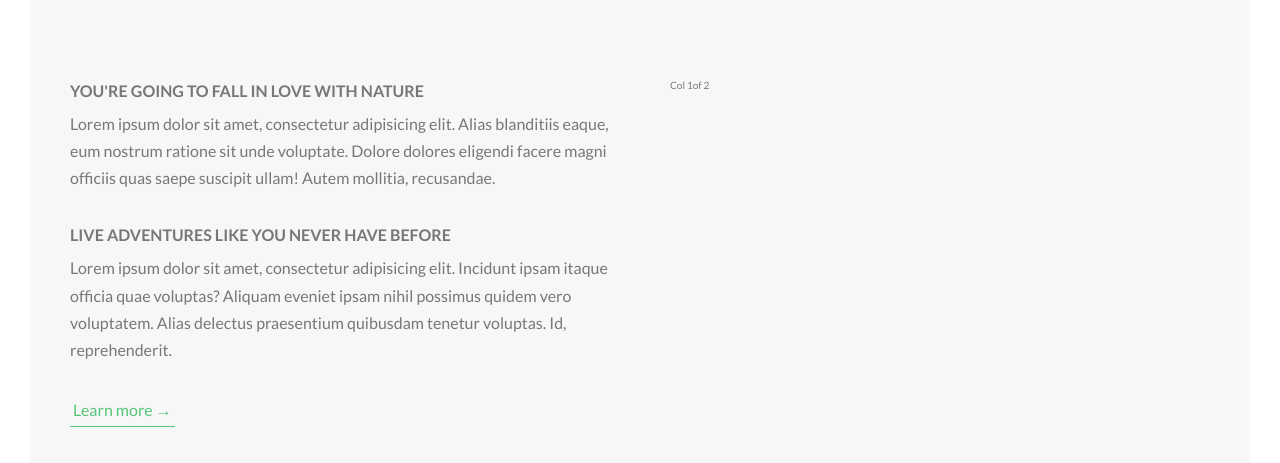
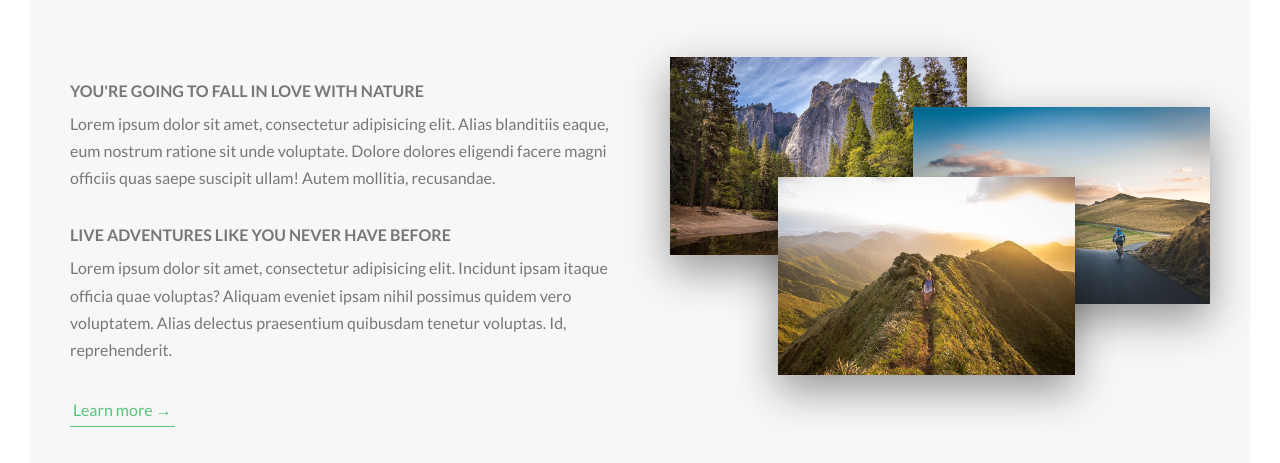
Before and after one commit to hardjob/naturaltour, a website: page index.html in a window 1280 px wide. Shown: the part 943-1406 px from the top of the page. Drawn offline with Linux system fonts and the light colour scheme.

Commit message:
Add images + animation

```diff
--- a/index.html
+++ b/index.html
@@ -124,7 +124,11 @@
                 <a href="#" class="btn-text">Learn more &rarr;</a>
             </div>
             <div class="col-1-of-2">
-                Col 1of 2
+                <div class="composition">
+                    <img src="img/nat-1-large.jpg" alt="Photo 1" class="composition__photo composition__photo--p1">
+                    <img src="img/nat-2-large.jpg" alt="Photo 2" class="composition__photo composition__photo--p2">
+                    <img src="img/nat-3-large.jpg" alt="Photo 3" class="composition__photo composition__photo--p3">
+                </div>
             </div>
         </div>
 
--- /dev/null
+++ b/sass/components/_composition.scss
@@ -0,0 +1,39 @@
+.composition {
+  position: relative;
+
+  &__photo {
+    width: 55%;
+    box-shadow: 0 1.5rem 4rem rgba($color_black, .4);
+    position: absolute;
+    z-index: 0;
+    transition: all .2s;
+    box-sizing: content-box;
+    outline-offset: 1.5rem;
+
+    &:hover{
+      transform: scale(1.05) translateY(-.5rem);
+      box-shadow: 0 2.5rem 4rem rgba($color_black, .5);
+      z-index: 1;
+      outline: 1.5rem solid $color_primary;
+    }
+
+    &--p1{
+      top: -2rem;
+      left: 0;
+    }
+
+    &--p2{
+      top: 3rem;
+      right: 0;
+    }
+
+    &--p3{
+      top: 10rem;
+      left: 20%;
+    }
+  }
+
+  &:hover &__photo:not(:hover){
+    transform: scale(.95);
+  }
+}
--- a/sass/main.scss
+++ b/sass/main.scss
@@ -8,6 +8,7 @@
 @import "base/utilities";
 
 @import "components/button";
+@import "components/composition";
 
 @import "layout/header";
 @import "layout/grid";
```
Also changed, not shown: css/style.css.
